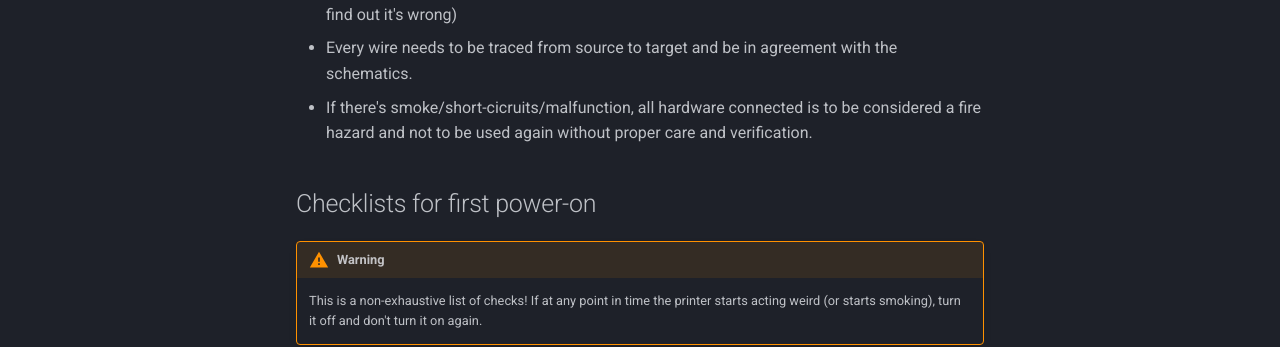
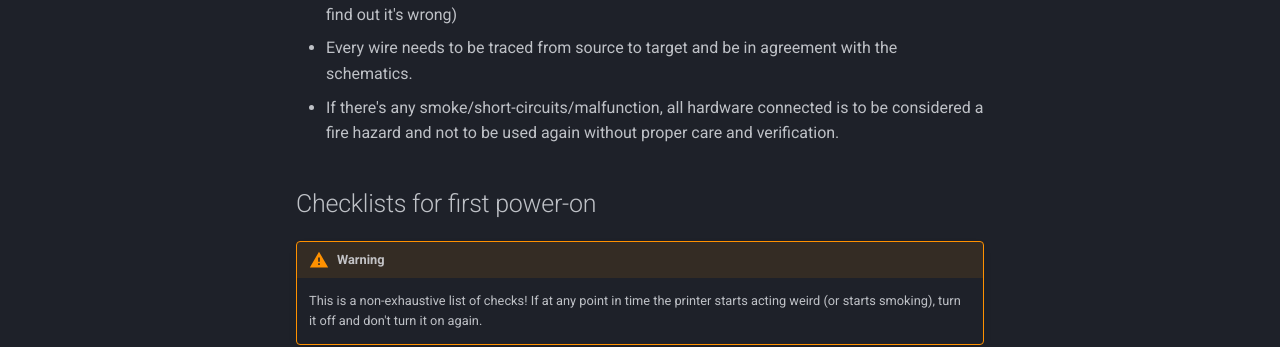
Before and after one commit to reemo3dp/reemo3dp.github.io, an MkDocs documentation site: the page built from docs/guides/build_guide.md, in a window 1280 px wide and 900 px high, scrolled down 425 px. Shown: the part 162-509 px from the top of the window. Built offline with MkDocs 1.6.1 and Material for MkDocs 9.7.7, drawn with Linux system fonts in a browser that asks for light colours; comment, search, counter and statistics services are not loaded.

Commit message:
Update build_guide.md

```diff
--- a/docs/guides/build_guide.md
+++ b/docs/guides/build_guide.md
@@ -12,7 +12,7 @@ This is the idealistic process I'm following (when people ask) when working on e
 - Every guide is outdated and wrong - Take them for a checklist of things to do, but don't bindly follow them.
 - The schematics and the pinout is the only digital source of truth that an be trusted (until you find out it's wrong)
 - Every wire needs to be traced from source to target and be in agreement with the schematics.
-- If there's smoke/short-cicruits/malfunction, all hardware connected is to be considered a fire hazard and not to be used again without proper care and verification.
+- If there's any smoke/short-circuits/malfunction, all hardware connected is to be considered a fire hazard and not to be used again without proper care and verification.
 
 ## Checklists for first power-on
 
```
